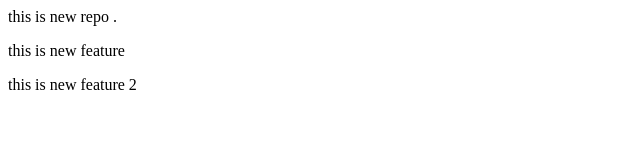
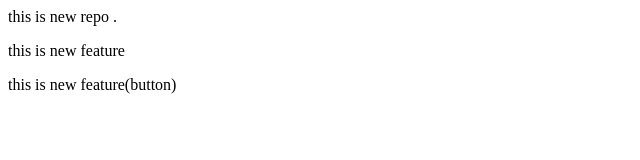
Before and after one commit to krishanamishra-web/LocalRepo, a plain HTML site: page index.html in a window 1280 px wide. Shown: the full height of the page, 0-640 px from the left. Drawn offline with Linux system fonts and the light colour scheme.

```diff
--- a/index.html
+++ b/index.html
@@ -1,3 +1,3 @@
 <p>this is new repo .</p>
 <p>this is new feature</p>
-<p>this is new feature 2 </p>
+<p>this is new feature(button)  </p>
```
